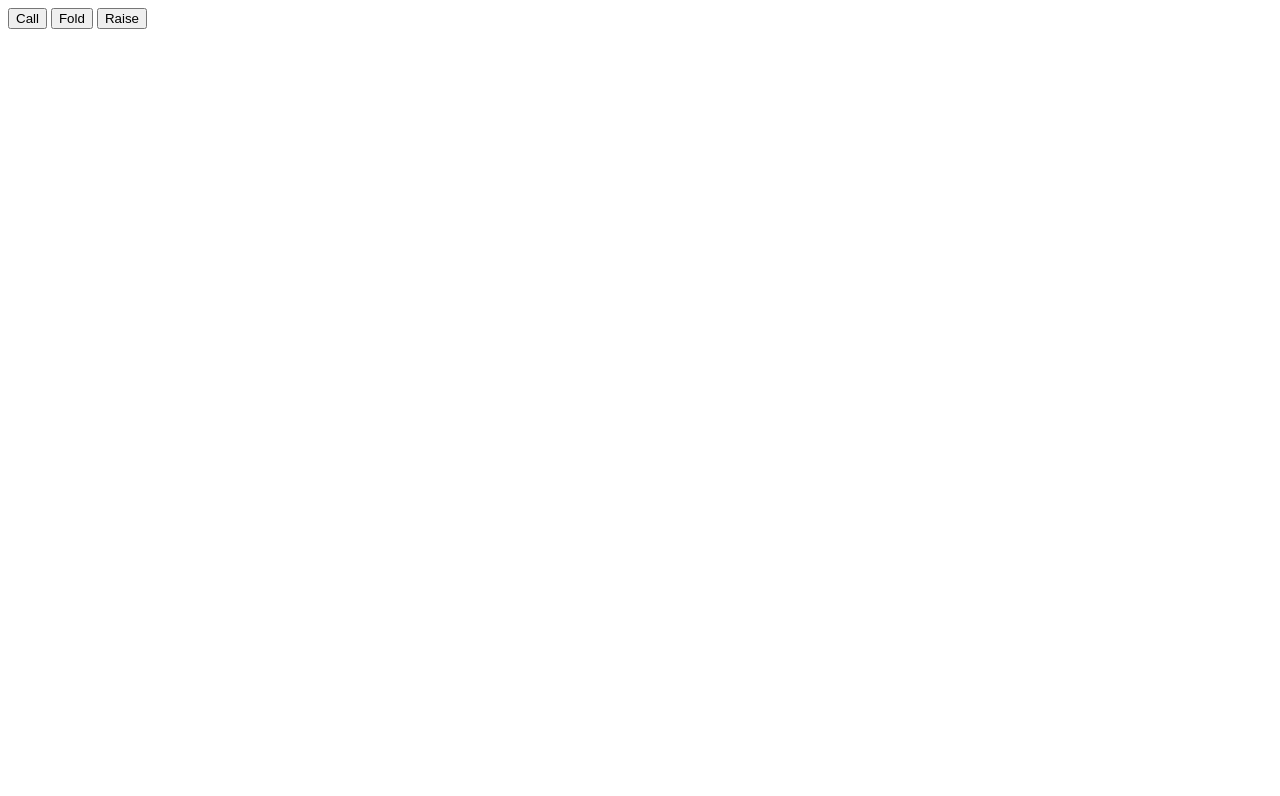
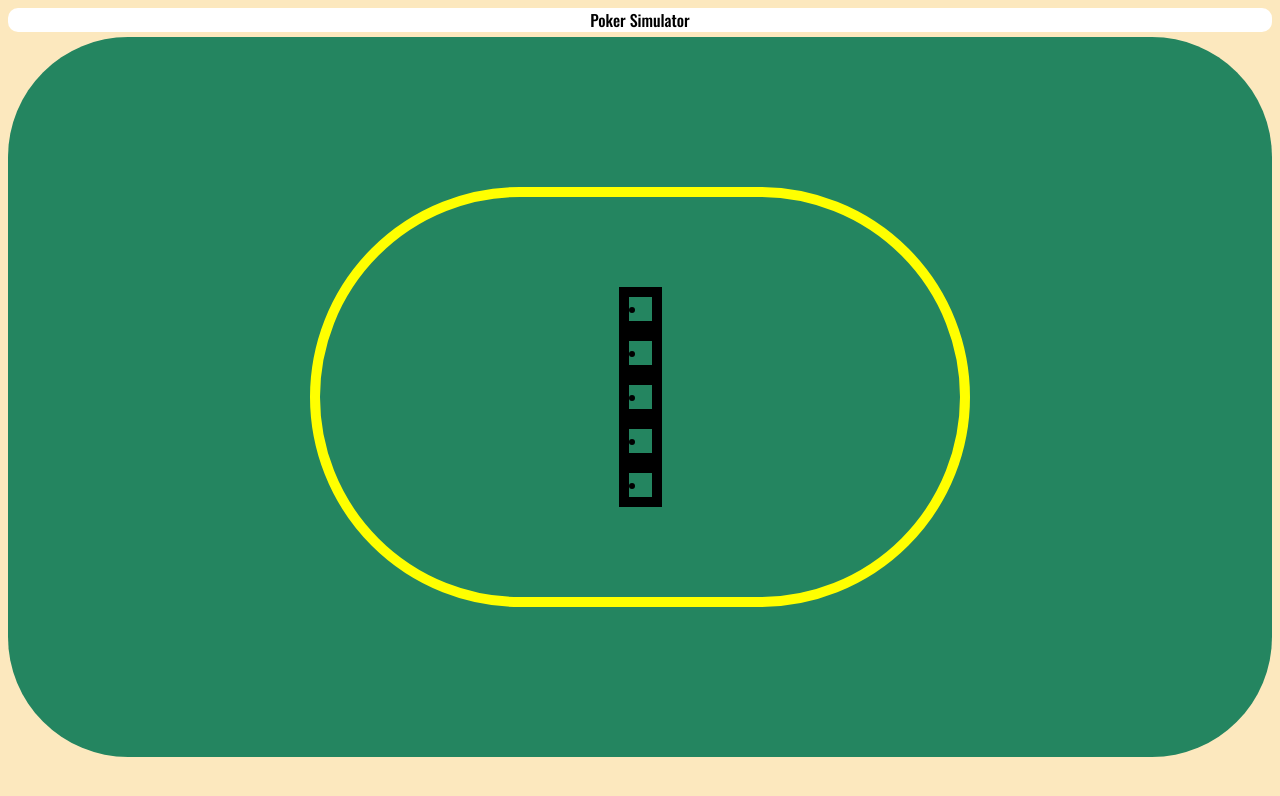
Before and after one commit to evan-ebert17/pokerSim, a plain HTML site: page index.html in a window 1280 px wide. Drawn offline with nearby package versions, Linux system fonts and the light colour scheme.

Commit message:
adding base css to make it look like a poker table

```diff
--- a/assets/poker.css
+++ b/assets/poker.css
@@ -0,0 +1,55 @@
+:root {
+    --tablecolor: #248560;
+    --bgcolor: #fce8be;
+    --pokerFont: 'Oswald', sans-serif;
+}
+
+* {
+    font-family: var(--pokerFont);
+}
+
+body {
+    background-color: var(--bgcolor);
+}
+
+header {
+    text-align: center;
+    display: flex;
+    justify-content: center;
+    background-color: #fff;
+    border-radius: 10px;
+    margin-bottom: 5px;
+}
+
+.containerWhole {
+    display: flex;
+    border-radius: 10px;
+}
+
+.tableP {
+    background-color: var(--tablecolor);
+    display: flex;
+    justify-content: center;
+    align-items: center;
+    width: 100vw;
+    height: 90vh;
+    border-radius: 120px;
+}
+
+.innerRingDiv {
+    display: flex;
+}
+
+.innerRing {
+    border: 10px solid yellow;
+    border-radius: 250px;
+    display: flex;
+    align-items: center;
+    justify-content: center;
+    width: 50vw;
+    height: 50vh;
+}
+
+.riverCard {
+    border: 10px solid black;
+}
--- a/index.html
+++ b/index.html
@@ -1,26 +1,39 @@
 <!DOCTYPE html>
 <html lang="en">
+
 <head>
     <meta charset="UTF-8">
     <meta http-equiv="X-UA-Compatible" content="IE=edge">
     <meta name="viewport" content="width=device-width, initial-scale=1.0">
+    <link rel="preconnect" href="https://fonts.googleapis.com">
+    <link rel="preconnect" href="https://fonts.gstatic.com" crossorigin>
+    <link href="https://fonts.googleapis.com/css2?family=Oswald:wght@500&display=swap" rel="stylesheet">
+    <link rel="stylesheet" href="assets/poker.css">
     <title>pokerSim</title>
 </head>
+
 <body>
-    <header></header>
+    <header>Poker Simulator</header>
     <div class="containerWhole">
-        <div class="table">
-            <div class="innerRing">
-                <div class="river">
-                    <!-- li for each card when appended -->
+        <div class="tableP">
+            <div class="innerRingDiv">
+                <div class="innerRing">
+                    <div class="river">
+                        <!-- li for each card when appended -->
+                        <li class="riverCard"></li>
+                        <li class="riverCard"></li>
+                        <li class="riverCard"></li>
+                        <li class="riverCard"></li>
+                        <li class="riverCard"></li>
+                    </div>
                 </div>
             </div>
             <div class="playerContainer">
                 <div class="player">
                     <div class="optionContainer">
-                        <button class="pkrBtn">Call</button>
+                        <!-- <button class="pkrBtn">Call</button>
                         <button class="pkrBtn">Fold</button>
-                        <button class="pkrBtn">Raise</button>
+                        <button class="pkrBtn">Raise</button> -->
                     </div>
                     <div class="moneyAmnt"></div>
                     <div class="card"></div>
@@ -32,5 +45,7 @@
             </div>
         </div>
     </div>
+    <script src="assets/poker.js"></script>
 </body>
+
 </html>
```
